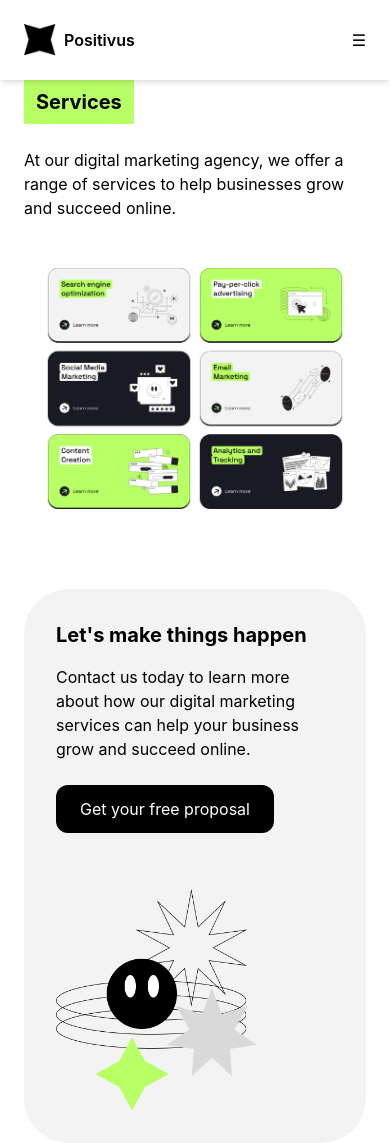
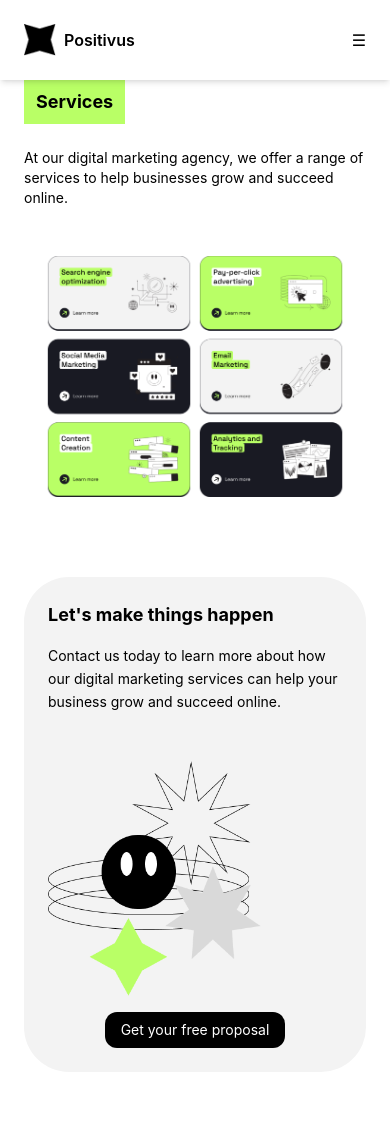
Before and after one commit to nnennafavour/same-fig-project-1, a React (Vite) app in the folder vite-project/: page /services in a window 390 px wide. After the commit the page ends 1072 px from the top, so only its background shows below. Built offline with nearby package versions, Linux system fonts and the light colour scheme.

Commit message:
fix my code

```diff
--- a/vite-project/src/Components/Services.jsx
+++ b/vite-project/src/Components/Services.jsx
@@ -8,11 +8,11 @@ const Services = () => {
 
       {/* Header */}
       <div className="flex flex-col md:flex-row gap-6 mt-20">
-        <h1 className="bg-[#B9FF66] px-3 py-2 font-bold w-fit text-xl">
+        <h1 className="bg-[#B9FF66] px-3 py-2 font-bold w-fit text-lg md:text-xl">
           Services
         </h1>
 
-        <p className="max-w-xl">
+        <p className="max-w-xl text-sm md:text-base">
           At our digital marketing agency, we offer a range of services
           to help businesses grow and succeed online.
         </p>
@@ -29,31 +29,30 @@ const Services = () => {
       <div className="bg-[#F3F3F3] rounded-[45px] mt-20
                       w-full md:w-[1240px] h-auto md:h-[347px]
                       mx-auto flex flex-col md:flex-row items-center justify-between
-                      gap-6 md:gap-10 p-8 md:p-16">
+                      gap-6 md:gap-10 p-6 md:p-16">
 
         {/* Text */}
         <div className="w-full md:w-1/2">
-          <h2 className="text-xl md:text-2xl font-bold">
+          <h2 className="text-lg md:text-2xl font-bold md:leading-snug">
             Let's make things happen
           </h2>
 
-          <p className="mt-4">
+          <p className="mt-4 text-sm md:text-base leading-relaxed">
             Contact us today to learn more about how our digital marketing
             services can help your business grow and succeed online.
           </p>
-
-          <button className="mt-6 px-6 py-3 bg-black text-white rounded-xl">
-            Get your free proposal
-          </button>
         </div>
 
-        {/* Image */}
-        <div className="w-full md:w-1/2 mt-8 md:mt-0 flex justify-center">
+        {/* Image + Button */}
+        <div className="w-full md:w-1/2 mt-6 md:mt-0 flex flex-col items-center">
           <img
             src={Frame19}
             alt="frame"
             className="w-full max-w-md"
           />
+          <button className="mt-4 md:mt-6 px-4 md:px-6 py-2 md:py-3 bg-black text-white rounded-xl text-sm md:text-base">
+            Get your free proposal
+          </button>
         </div>
 
       </div>
```
